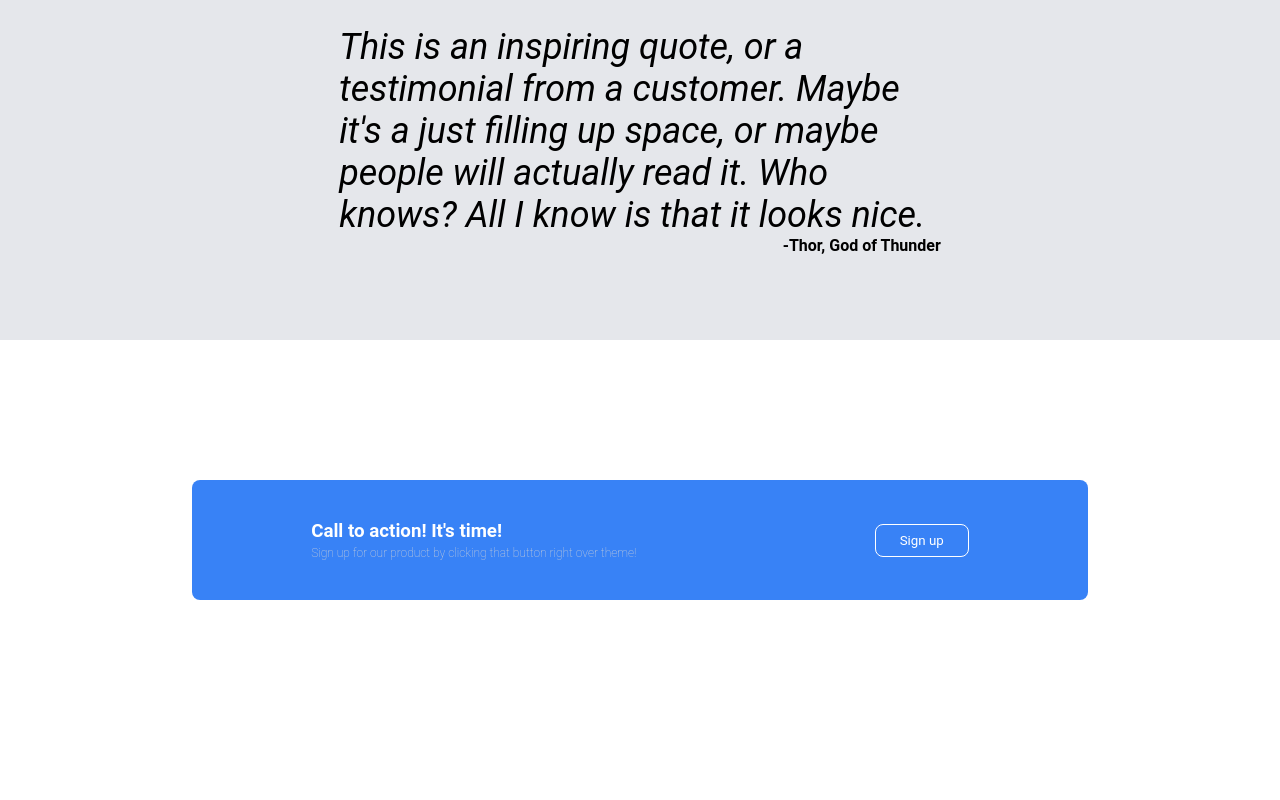
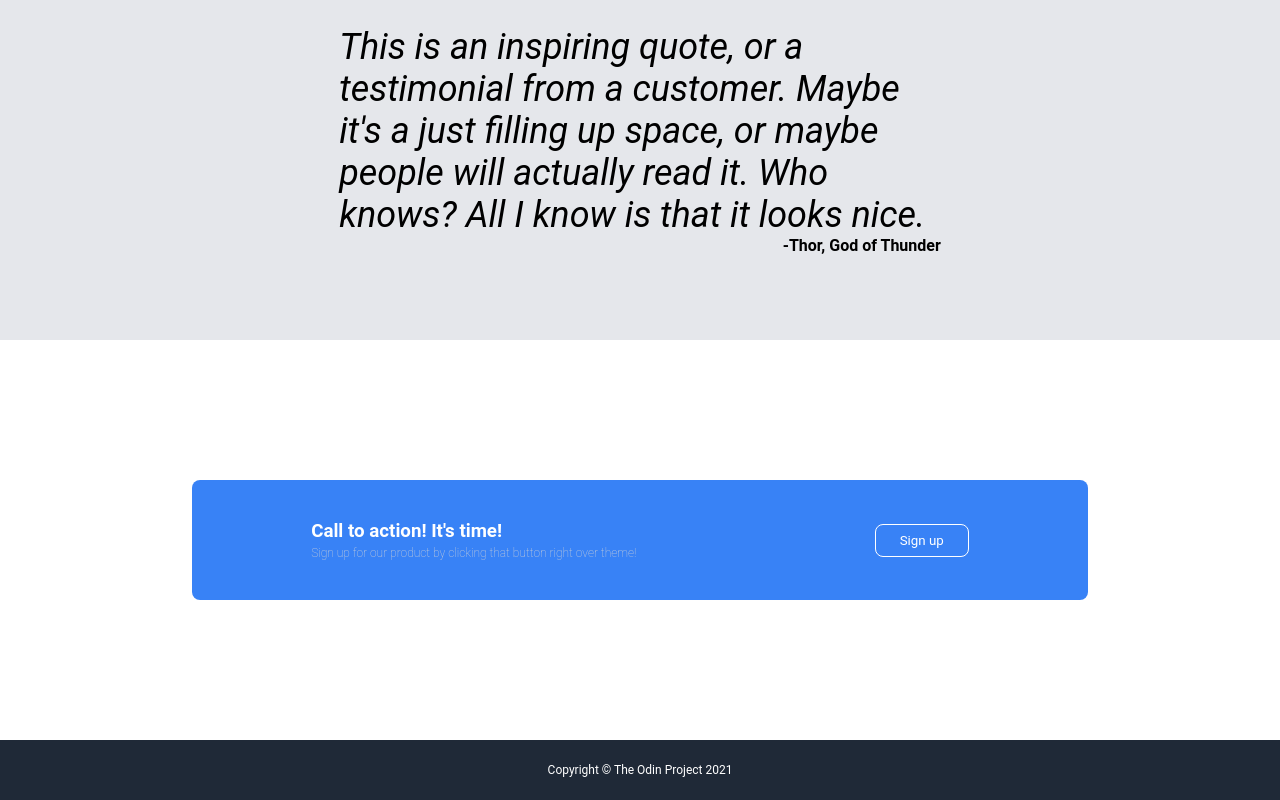
Before and after one commit to ebagabee/Landing-Page-Simple, a plain HTML site: page index.html in a window 1280 px wide. Shown: the part 947-1747 px from the top of the page. Before the commit the page ends 1687 px from the top, so only its background shows below. Drawn offline with Linux system fonts and the light colour scheme.

Commit message:
landing page finished

```diff
--- a/index.html
+++ b/index.html
@@ -90,6 +90,10 @@
             <button>Sign up</button>
         </div>
     </section>
+
+    <footer>
+        <p>Copyright &copy; The Odin Project 2021</p>
+    </footer>
 </body>
 
 </html>
--- a/styles.css
+++ b/styles.css
@@ -209,3 +209,17 @@ header ul li a {
     padding: 8px 24px;
     cursor: pointer;
 }
+
+/* footer */
+footer {
+    background-color: #1f2937;
+    min-height: 60px;
+
+    display: flex;
+    align-items: center;
+    justify-content: center;
+
+    color: white;
+
+    font-size: 12px;
+}
```
